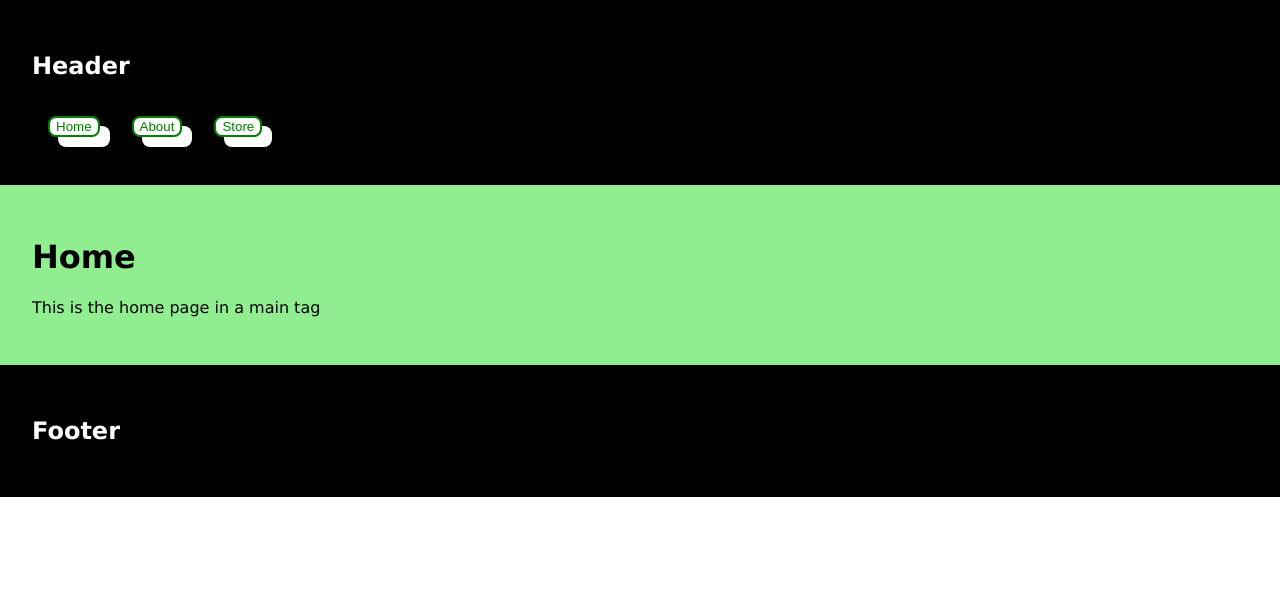
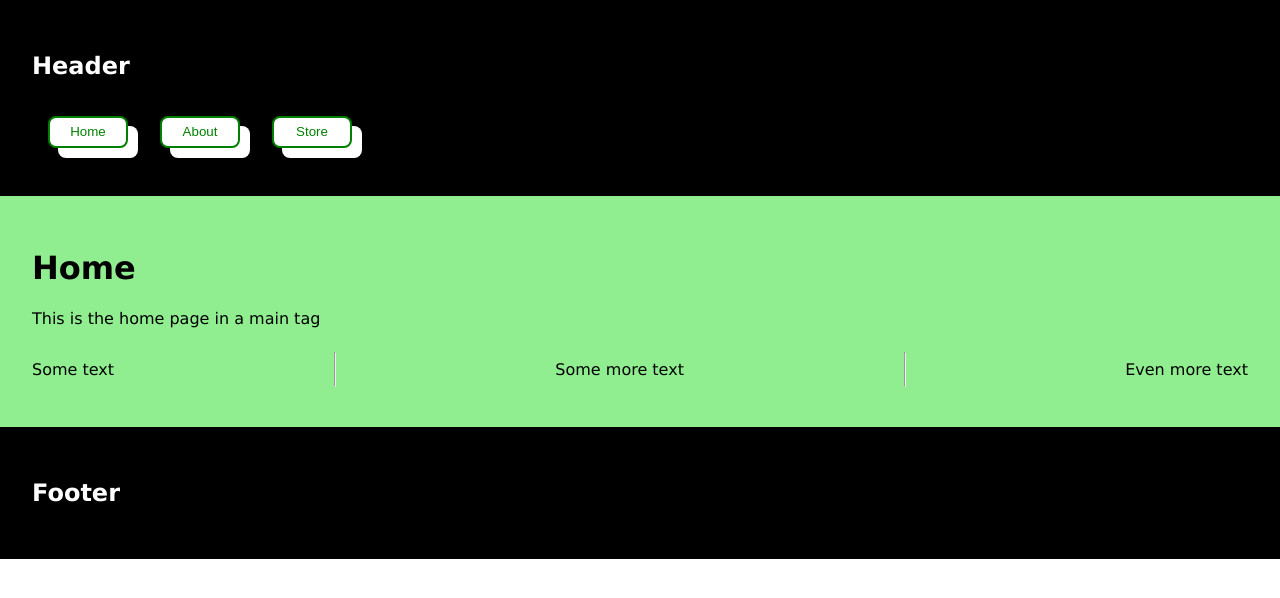
Before and after one commit to zinnia-frazier/Fulldive-VR-Web-Store-React-App, a React (Create React App) app in the folder fulldive-vr/: page / in a window 1280 px wide. Shown: the top 598 px of the page. Built offline with nearby package versions, Linux system fonts and the light colour scheme.

Commit message:
Demo text for Home component

```diff
--- a/fulldive-vr/src/components/Home.js
+++ b/fulldive-vr/src/components/Home.js
@@ -10,6 +10,18 @@ export default function Home() {
             <h1>Home</h1>
 
             <p>This is the home page in a main tag</p>
+
+            <div className={styles.container}>
+                <p>Some text</p>
+
+                <hr />
+
+                <p>Some more text</p>
+
+                <hr />
+
+                <p>Even more text</p>
+            </div>
         </main>
     )
 }
--- a/fulldive-vr/src/styles/styles.module.css
+++ b/fulldive-vr/src/styles/styles.module.css
@@ -20,6 +20,8 @@ button {
     box-shadow: 10px 10px white;
     margin: 1rem;
     border-radius: 0.5rem;
+    width: 5rem;
+    height: 2rem;
 }
 button:hover {
     background-color: green;
```
